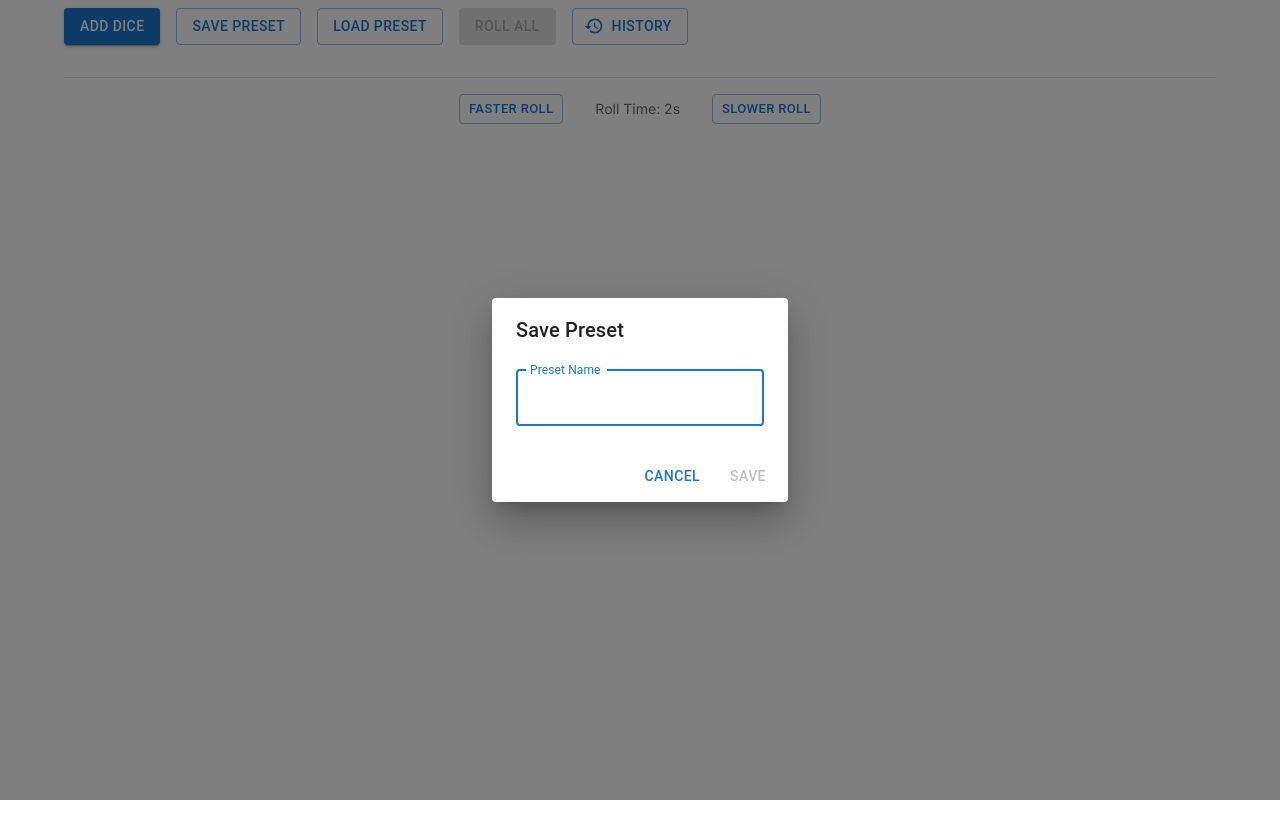
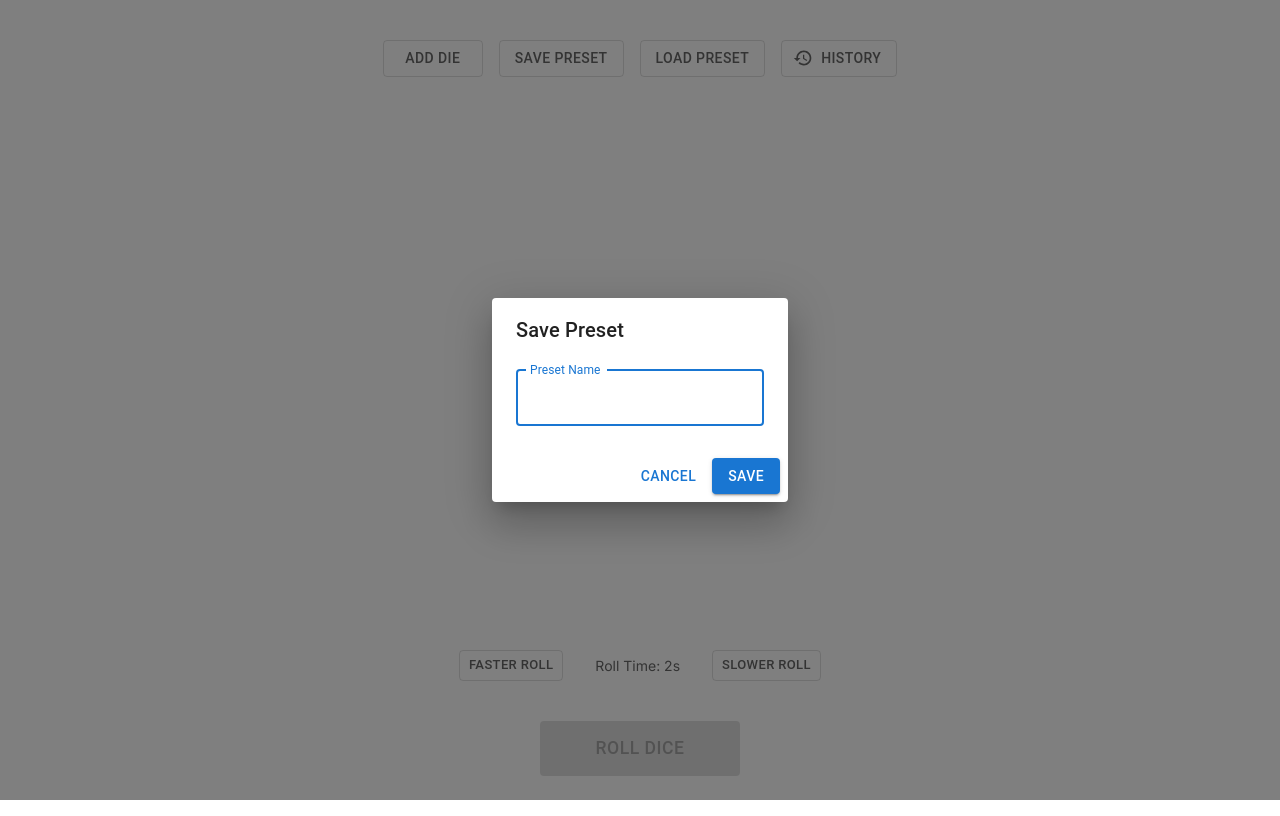
Before and after one commit to chrisdoornink/worlday, a Next.js app: page / in a window 1280 px wide. Both pictures are taken after a click on the button "SAVE PRESET". Built offline with nearby package versions, Linux system fonts and the light colour scheme.

Commit message:
improve layout

```diff
--- a/app/components/DiceManager/index.tsx
+++ b/app/components/DiceManager/index.tsx
@@ -1,10 +1,8 @@
 "use client";
 
-import React, { use, useEffect, useState } from "react";
-import { Box, Button, Container, Grid, TextField, Dialog, DialogTitle, DialogContent, DialogActions, List, ListItem, ListItemText, IconButton, Divider } from "@mui/material";
+import React, { useEffect, useState } from "react";
+import { Box, Button, Container, Grid, TextField, Dialog, DialogTitle, DialogContent, DialogActions } from "@mui/material";
 import { v4 as uuidv4 } from "uuid";
-import DeleteIcon from '@mui/icons-material/Delete';
-import SaveIcon from '@mui/icons-material/Save';
 import HistoryIcon from '@mui/icons-material/History';
 import DiceItem from "./DiceItem";
 import { RollHistoryDrawer } from "./RollHistory";
@@ -25,25 +23,24 @@ const DiceManager = () => {
   const [savePresetOpen, setSavePresetOpen] = useState(false);
   const [loadPresetOpen, setLoadPresetOpen] = useState(false);
   const [newPresetName, setNewPresetName] = useState("");
-
+  const [historyOpen, setHistoryOpen] = useState(false);
   const [rolling, setRolling] = useState(false);
   const [rollTime, setRollTime] = useState(2000);
 
-  const [historyOpen, setHistoryOpen] = useState(false);
   const [rollHistory, setRollHistory] = useState<RollHistoryItem[]>(() => {
     const savedHistory = localStorage.getItem("rollHistory");
     return savedHistory ? JSON.parse(savedHistory) : [];
   });
 
-  React.useEffect(() => {
+  useEffect(() => {
     localStorage.setItem("currentDice", JSON.stringify(dice));
   }, [dice]);
 
-  React.useEffect(() => {
+  useEffect(() => {
     localStorage.setItem("dicePresets", JSON.stringify(presets));
   }, [presets]);
 
-  React.useEffect(() => {
+  useEffect(() => {
     localStorage.setItem("rollHistory", JSON.stringify(rollHistory));
   }, [rollHistory]);
 
@@ -85,6 +82,8 @@ const DiceManager = () => {
   };
 
   const rollDice = () => {
+    if (dice.length === 0) return;
+
     setRolling(true);
 
     setTimeout(() => {
@@ -93,12 +92,13 @@ const DiceManager = () => {
         return { ...die, currentValue: randomIndex };
       });
 
+      setDice(updatedDice);
       setRolling(false);
-      setDice(updatedDice);
     }, rollTime);
   };
 
   useEffect(() => {
+    if (!rolling) {
       setRollHistory((prevHistory) => [
         ...dice.map((die) => ({
           id: uuidv4(),
@@ -108,121 +108,139 @@ const DiceManager = () => {
         })),
         ...prevHistory,
       ]);
-  }, [dice]);
+    }
+  }, [dice, rolling]);
 
   const clearHistory = () => {
     setRollHistory([]);
   };
 
   return (
-    <Container>
-      <Box sx={{ mb: 2, display: 'flex', gap: 2 }}>
-        <Button variant="contained" onClick={addDice}>Add Dice</Button>
-        <Button variant="outlined" onClick={() => setSavePresetOpen(true)}>
+    <Container
+      maxWidth={false}
+      sx={{
+        minHeight: '100vh',
+        display: 'flex',
+        flexDirection: 'column',
+        px: { xs: 2, sm: 4 },
+        py: { xs: 2, sm: 4 }
+      }}
+    >
+      {/* Top Controls */}
+      <Box
+        sx={{
+          display: 'flex',
+          gap: 2,
+          flexWrap: 'wrap',
+          justifyContent: 'center',
+          mb: 4
+        }}
+      >
+        <Button
+          variant="outlined"
+          onClick={addDice}
+          sx={{
+            minWidth: 100,
+            color: 'text.secondary',
+            borderColor: 'divider'
+          }}
+        >
+          Add Die
+        </Button>
+        <Button
+          variant="outlined"
+          onClick={() => setSavePresetOpen(true)}
+          sx={{
+            minWidth: 100,
+            color: 'text.secondary',
+            borderColor: 'divider'
+          }}
+        >
           Save Preset
         </Button>
-        <Button variant="outlined" onClick={() => setLoadPresetOpen(true)}>
+        <Button
+          variant="outlined"
+          onClick={() => setLoadPresetOpen(true)}
+          sx={{
+            minWidth: 100,
+            color: 'text.secondary',
+            borderColor: 'divider'
+          }}
+        >
           Load Preset
-        </Button>
-        <Button variant="contained" color="primary" onClick={rollDice} disabled={rolling || dice.length === 0}>
-          Roll All
         </Button>
         <Button
           variant="outlined"
           onClick={() => setHistoryOpen(true)}
           startIcon={<HistoryIcon />}
+          sx={{
+            minWidth: 100,
+            color: 'text.secondary',
+            borderColor: 'divider'
+          }}
         >
           History
         </Button>
       </Box>
 
-      <Dialog open={savePresetOpen} onClose={() => setSavePresetOpen(false)}>
-        <DialogTitle>Save Preset</DialogTitle>
-        <DialogContent>
-          <TextField
-            autoFocus
-            margin="dense"
-            label="Preset Name"
-            fullWidth
-            value={newPresetName}
-            onChange={(e) => setNewPresetName(e.target.value)}
+      {/* Centered Dice Area */}
+      <Box
+        sx={{
+          flex: 1,
+          display: 'flex',
+          alignItems: 'center',
+          justifyContent: 'center',
+          my: 4
+        }}
+      >
+        <Grid
+          container
+          spacing={3}
+          justifyContent="center"
+          alignItems="center"
+          sx={{ maxWidth: 'lg' }}
+        >
+          {dice.map((die) => (
+            <Grid item key={die.id}>
+              <DiceItem
+                die={die}
+                onUpdate={updateDice}
+                onDelete={deleteDice}
+                rolling={rolling}
               />
-        </DialogContent>
-        <DialogActions>
-          <Button onClick={() => setSavePresetOpen(false)}>Cancel</Button>
-          <Button onClick={savePreset} disabled={!newPresetName.trim()}>Save</Button>
-        </DialogActions>
-      </Dialog>
-
-      <Dialog open={loadPresetOpen} onClose={() => setLoadPresetOpen(false)}>
-        <DialogTitle>Load Preset</DialogTitle>
-        <DialogContent>
-          <List>
-            {/* User presets first */}
-            {presets.map((preset) => (
-              <ListItem
-                key={preset.id}
-                secondaryAction={
-                  <IconButton edge="end" aria-label="delete" onClick={() => deletePreset(preset.id)}>
-                    <DeleteIcon />
-                  </IconButton>
-                }
-              >
-                <ListItemText
-                  primary={
-                    <Button onClick={() => loadPreset(preset)}>
-                      {preset.name}
-                    </Button>
-                  }
-                />
-              </ListItem>
-            ))}
-
-            {/* Divider if there are both user presets and we're showing defaults */}
-            {presets.length > 0 && <Divider sx={{ my: 1 }}>Default Presets</Divider>}
-
-            {/* Default presets */}
-            {DEFAULT_PRESETS.map((preset) => (
-              <ListItem key={preset.id}>
-                <ListItemText
-                  primary={
-                    <Button onClick={() => loadPreset(preset)}>
-                      {preset.name}
-                    </Button>
-                  }
-                />
-              </ListItem>
-            ))}
-          </List>
-        </DialogContent>
-        <DialogActions>
-          <Button onClick={() => setLoadPresetOpen(false)}>Cancel</Button>
-        </DialogActions>
-      </Dialog>
-
-      <Grid container spacing={2}>
-        {dice.map((die) => (
-          <Grid item key={die.id} xs={12} sm={6} md={4} lg={3}>
-            <DiceItem die={die} onUpdate={updateDice} onDelete={deleteDice} rolling={rolling} />
             </Grid>
           ))}
         </Grid>
+      </Box>
 
+      {/* Bottom Controls */}
       <Box sx={{
-        mt: 4,
-        pt: 2,
-        borderTop: 1,
-        borderColor: 'divider',
+        display: 'flex',
+        flexDirection: 'column',
+        alignItems: 'center',
+        gap: 3,
+        mt: 'auto',
+        pt: 4
+      }}>
+        {/* Roll Speed Controls */}
+        <Box sx={{
           display: 'flex',
           alignItems: 'center',
-        justifyContent: 'center',
-        gap: 2
+          gap: 2,
+          p: 2,
+          borderRadius: 1,
+          bgcolor: 'background.paper'
         }}>
           <Button
             variant="outlined"
             size="small"
             onClick={() => setRollTime(Math.max(1000, rollTime - 1000))}
             disabled={rollTime <= 1000}
+            sx={{
+              minWidth: 100,
+              color: 'text.secondary',
+              borderColor: 'divider'
+            }}
           >
             Faster Roll
           </Button>
@@ -238,16 +256,88 @@ const DiceManager = () => {
             size="small"
             onClick={() => setRollTime(Math.min(10000, rollTime + 1000))}
             disabled={rollTime >= 10000}
+            sx={{
+              minWidth: 100,
+              color: 'text.secondary',
+              borderColor: 'divider'
+            }}
           >
             Slower Roll
           </Button>
         </Box>
 
+        {/* Roll Button */}
+        <Button
+          variant="contained"
+          onClick={rollDice}
+          disabled={dice.length === 0 || rolling}
+          sx={{
+            minWidth: 200,
+            py: 1.5,
+            px: 4,
+            fontSize: '1.1rem'
+          }}
+        >
+          {rolling ? 'Rolling...' : 'Roll Dice'}
+        </Button>
+      </Box>
+
+      {/* Dialogs */}
+      <Dialog open={savePresetOpen} onClose={() => setSavePresetOpen(false)}>
+        <DialogTitle>Save Preset</DialogTitle>
+        <DialogContent>
+          <TextField
+            autoFocus
+            margin="dense"
+            label="Preset Name"
+            fullWidth
+            value={newPresetName}
+            onChange={(e) => setNewPresetName(e.target.value)}
+          />
+        </DialogContent>
+        <DialogActions>
+          <Button onClick={() => setSavePresetOpen(false)}>Cancel</Button>
+          <Button onClick={savePreset} variant="contained">Save</Button>
+        </DialogActions>
+      </Dialog>
+
+      <Dialog open={loadPresetOpen} onClose={() => setLoadPresetOpen(false)}>
+        <DialogTitle>Load Preset</DialogTitle>
+        <DialogContent>
+          {[...DEFAULT_PRESETS, ...presets].map((preset) => (
+            <Box
+              key={preset.id}
+              sx={{
+                p: 2,
+                display: 'flex',
+                alignItems: 'center',
+                borderBottom: 1,
+                borderColor: 'divider',
+                '&:last-child': {
+                  borderBottom: 0
+                }
+              }}
+            >
+              <Box sx={{ flex: 1 }}>{preset.name}</Box>
+              <Button onClick={() => loadPreset(preset)}>Load</Button>
+              {!DEFAULT_PRESETS.includes(preset) && (
+                <Button onClick={() => deletePreset(preset.id)} color="error">
+                  Delete
+                </Button>
+              )}
+            </Box>
+          ))}
+        </DialogContent>
+        <DialogActions>
+          <Button onClick={() => setLoadPresetOpen(false)}>Cancel</Button>
+        </DialogActions>
+      </Dialog>
+
       <RollHistoryDrawer
         open={historyOpen}
         onClose={() => setHistoryOpen(false)}
+        history={rollHistory}
         onClear={clearHistory}
-        history={rollHistory}
       />
     </Container>
   );
```
Lines whose indentation alone changed are shown as unchanged.
